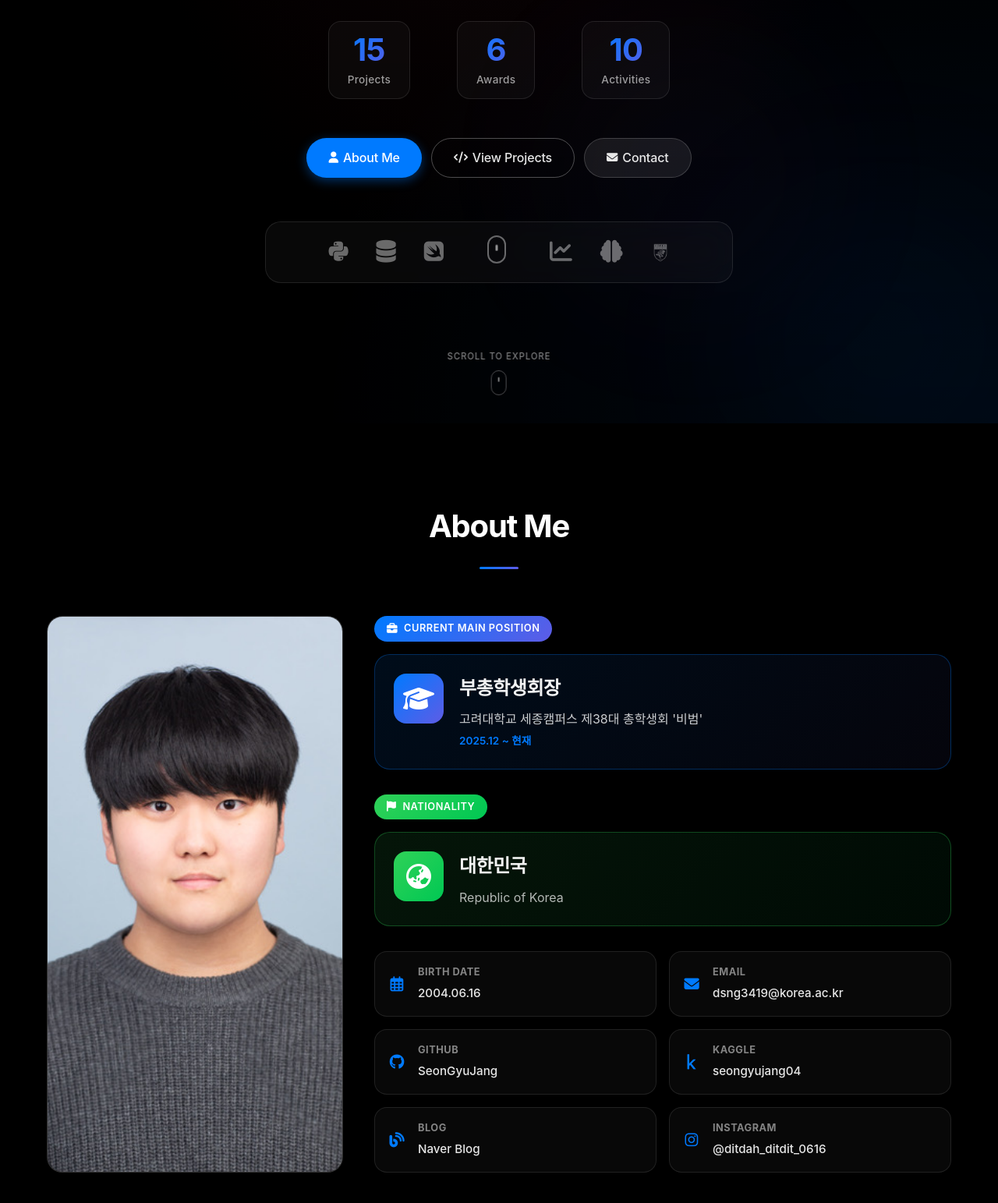
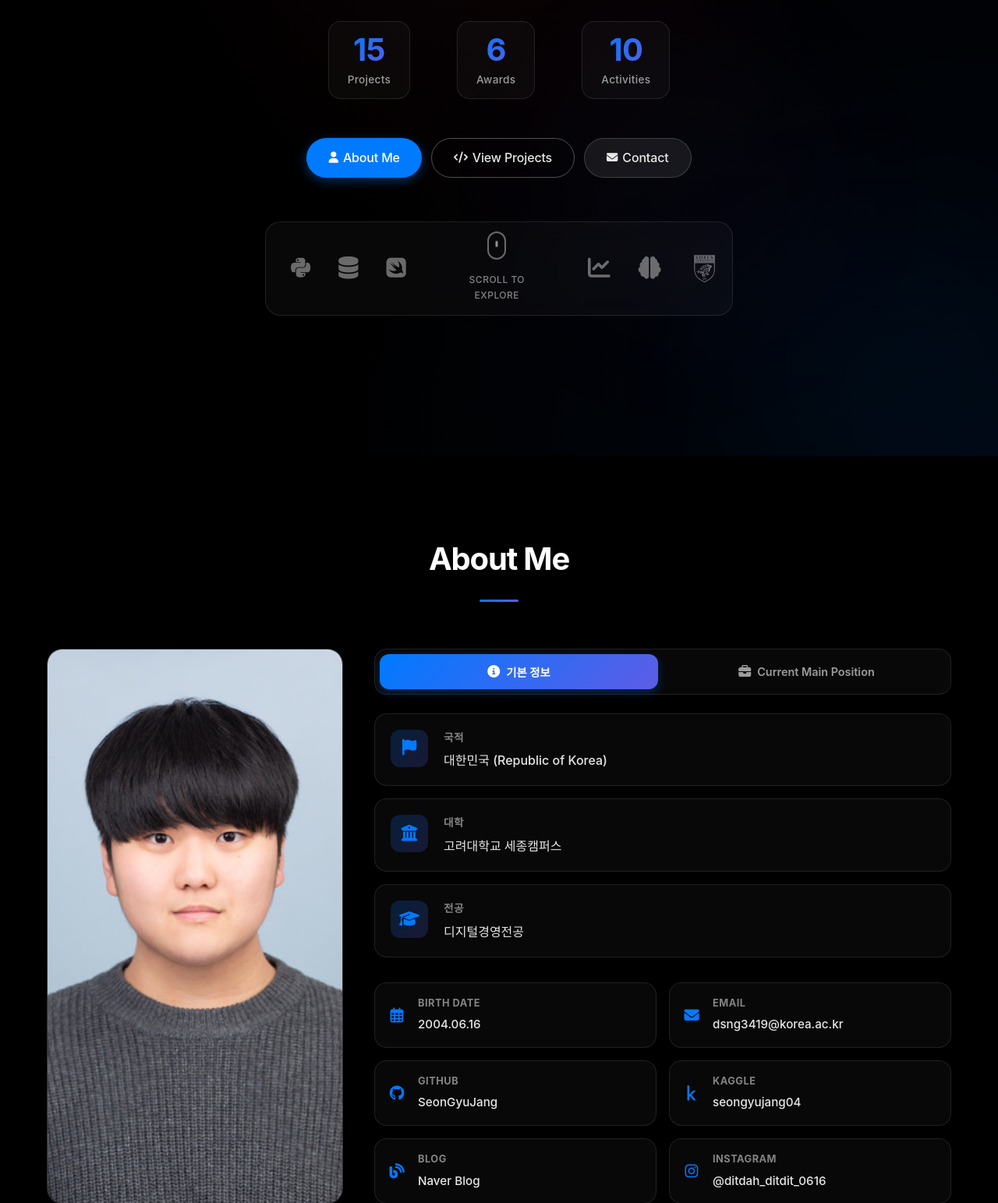
Before and after one commit to SeonGyuJang/portfolio_site, a Flask app: page / in a window 1280 px wide. Shown: the part 489-2032 px from the top of the page at 78% size. Run offline with Flask 3, Linux system fonts and the light colour scheme; some web fonts are replaced.

Commit message:
feat: Add tabbed interface and improve UX in About Me section
- Add "Scroll to Explore" text below mouse scroll animation in tech stack
- Remove duplicate scroll guide at bottom of hero section
- Implement tabbed interface in About Me section with two tabs:
  - 기본 정보: displays nationality, university, major
  - Current Main Position: displays current student council position
- Increase KU logo size from 40px to 55px for better visibility
- Add smooth tab switching animations with fadeIn effect
- Maintain static info-list section (email, GitHub, etc.) below tabs

```diff
--- a/static/css/style.css
+++ b/static/css/style.css
@@ -494,8 +494,8 @@ header {
 
 /* KU Logo */
 .ku-logo {
-    width: 40px;
-    height: 40px;
+    width: 55px;
+    height: 55px;
     object-fit: contain;
     opacity: 0.4;
     transition: all 0.3s cubic-bezier(0.4, 0, 0.2, 1);
@@ -512,8 +512,10 @@ header {
 /* Scroll Mouse Animation in Center */
 .scroll-emoji-container {
     display: flex;
+    flex-direction: column;
     justify-content: center;
     align-items: center;
+    gap: 12px;
     padding: 0 16px;
 }
 .scroll-mouse-icon {
@@ -542,6 +544,13 @@ header {
 @keyframes bounce {
     0%, 100% { transform: translateY(0); }
     50% { transform: translateY(-6px); }
+}
+.scroll-explore-text {
+    font-size: 0.75rem;
+    color: rgba(255, 255, 255, 0.5);
+    font-weight: 500;
+    letter-spacing: 0.5px;
+    text-transform: uppercase;
 }
 
 /* Apple-style Scroll Indicator */
@@ -754,6 +763,121 @@ header {
 .nationality-org {
     font-size: 1rem;
     color: rgba(255, 255, 255, 0.7);
+    line-height: 1.5;
+}
+
+/* Tab Navigation */
+.tab-navigation {
+    display: flex;
+    gap: 12px;
+    margin-bottom: 24px;
+    background: rgba(255, 255, 255, 0.03);
+    padding: 6px;
+    border-radius: 16px;
+    border: 0.5px solid rgba(255, 255, 255, 0.1);
+}
+.tab-button {
+    flex: 1;
+    display: flex;
+    align-items: center;
+    justify-content: center;
+    gap: 8px;
+    padding: 12px 20px;
+    background: transparent;
+    border: none;
+    border-radius: 12px;
+    color: rgba(255, 255, 255, 0.6);
+    font-size: 0.9rem;
+    font-weight: 600;
+    cursor: pointer;
+    transition: all 0.3s cubic-bezier(0.4, 0, 0.2, 1);
+    font-family: 'Pretendard', -apple-system, BlinkMacSystemFont, sans-serif;
+}
+.tab-button:hover {
+    background: rgba(255, 255, 255, 0.05);
+    color: rgba(255, 255, 255, 0.9);
+}
+.tab-button.active {
+    background: linear-gradient(135deg, #007AFF 0%, #5E5CE6 100%);
+    color: white;
+    box-shadow: 0 4px 12px rgba(0, 122, 255, 0.3);
+}
+.tab-button i {
+    font-size: 1rem;
+}
+
+/* Tab Content Wrapper */
+.tab-content-wrapper {
+    margin-bottom: 32px;
+}
+.tab-panel {
+    display: none;
+    animation: fadeIn 0.4s ease-in-out;
+}
+.tab-panel.active {
+    display: block;
+}
+@keyframes fadeIn {
+    from {
+        opacity: 0;
+        transform: translateY(10px);
+    }
+    to {
+        opacity: 1;
+        transform: translateY(0);
+    }
+}
+
+/* Info Card for Basic Info Tab */
+.info-card {
+    display: flex;
+    flex-direction: column;
+    gap: 16px;
+}
+.info-card-item {
+    display: flex;
+    gap: 20px;
+    padding: 20px;
+    background: rgba(255, 255, 255, 0.03);
+    border: 1px solid rgba(255, 255, 255, 0.1);
+    border-radius: 16px;
+    backdrop-filter: blur(10px);
+    transition: all 0.3s cubic-bezier(0.4, 0, 0.2, 1);
+}
+.info-card-item:hover {
+    background: rgba(255, 255, 255, 0.06);
+    transform: translateY(-2px);
+    border-color: rgba(255, 255, 255, 0.2);
+}
+.info-card-icon {
+    width: 48px;
+    height: 48px;
+    background: linear-gradient(135deg, rgba(0, 122, 255, 0.2) 0%, rgba(94, 92, 230, 0.2) 100%);
+    border-radius: 12px;
+    display: flex;
+    align-items: center;
+    justify-content: center;
+    flex-shrink: 0;
+}
+.info-card-icon i {
+    font-size: 1.3rem;
+    color: #007AFF;
+}
+.info-card-content {
+    flex: 1;
+}
+.info-card-content h4 {
+    font-size: 0.85rem;
+    font-weight: 600;
+    color: rgba(255, 255, 255, 0.5);
+    margin-bottom: 6px;
+    text-transform: uppercase;
+    letter-spacing: 0.5px;
+}
+.info-card-content p {
+    font-size: 1rem;
+    font-weight: 500;
+    color: rgba(255, 255, 255, 0.9);
     line-height: 1.5;
 }
 
--- a/static/js/script.js
+++ b/static/js/script.js
@@ -258,3 +258,22 @@ function toggleSkill(card) {
         }, 10);
     }
 }
+
+// 6. Tab Switching Logic for About Me Section
+function switchTab(tabId) {
+    // Remove active class from all tab buttons
+    document.querySelectorAll('.tab-button').forEach(btn => {
+        btn.classList.remove('active');
+    });
+
+    // Remove active class from all tab panels
+    document.querySelectorAll('.tab-panel').forEach(panel => {
+        panel.classList.remove('active');
+    });
+
+    // Add active class to clicked button
+    event.target.closest('.tab-button').classList.add('active');
+
+    // Show the selected tab panel
+    document.getElementById(tabId).classList.add('active');
+}
--- a/templates/index.html
+++ b/templates/index.html
@@ -80,6 +80,7 @@
                     <div class="scroll-mouse-icon">
                         <div class="scroll-wheel-icon"></div>
                     </div>
+                    <span class="scroll-explore-text">Scroll to Explore</span>
                 </div>
 
                 <!-- Right 3 Icons -->
@@ -87,15 +88,6 @@
                     <i class="fas fa-chart-line" title="Data Analysis"></i>
                     <i class="fas fa-brain" title="AI/ML"></i>
                     <img src="/static/images/fab_ku.png" alt="Korea University" class="ku-logo" title="Korea University">
-                </div>
-            </div>
-        </div>
-
-        <div class="scroll-down">
-            <span class="scroll-text">Scroll to Explore</span>
-            <div class="scroll-indicator">
-                <div class="scroll-mouse">
-                    <div class="scroll-wheel"></div>
                 </div>
             </div>
         </div>
@@ -109,12 +101,55 @@
                     <img src="/static/images/profile.jpg" alt="장선규 프로필 사진" class="profile-img">
                 </div>
                 <div class="profile-right">
-                    <!-- Current Position -->
-                    <div class="current-position">
-                        <div class="position-badge">
+                    <!-- Tab Navigation -->
+                    <div class="tab-navigation">
+                        <button class="tab-button active" onclick="switchTab('basic-info')">
+                            <i class="fas fa-info-circle"></i>
+                            <span>기본 정보</span>
+                        </button>
+                        <button class="tab-button" onclick="switchTab('current-position')">
                             <i class="fas fa-briefcase"></i>
                             <span>Current Main Position</span>
+                        </button>
                     </div>
+
+                    <!-- Tab Content -->
+                    <div class="tab-content-wrapper">
+                        <!-- Basic Info Tab -->
+                        <div id="basic-info" class="tab-panel active">
+                            <div class="info-card">
+                                <div class="info-card-item">
+                                    <div class="info-card-icon">
+                                        <i class="fas fa-flag"></i>
+                                    </div>
+                                    <div class="info-card-content">
+                                        <h4>국적</h4>
+                                        <p>대한민국 (Republic of Korea)</p>
+                                    </div>
+                                </div>
+                                <div class="info-card-item">
+                                    <div class="info-card-icon">
+                                        <i class="fas fa-university"></i>
+                                    </div>
+                                    <div class="info-card-content">
+                                        <h4>대학</h4>
+                                        <p>고려대학교 세종캠퍼스</p>
+                                    </div>
+                                </div>
+                                <div class="info-card-item">
+                                    <div class="info-card-icon">
+                                        <i class="fas fa-graduation-cap"></i>
+                                    </div>
+                                    <div class="info-card-content">
+                                        <h4>전공</h4>
+                                        <p>디지털경영전공</p>
+                                    </div>
+                                </div>
+                            </div>
+                        </div>
+
+                        <!-- Current Position Tab -->
+                        <div id="current-position" class="tab-panel">
                             <div class="position-card">
                                 <div class="position-icon">
                                     <i class="fas fa-graduation-cap"></i>
@@ -124,22 +159,6 @@
                                     <p class="position-org">고려대학교 세종캠퍼스 제38대 총학생회 '비범'</p>
                                     <p class="position-period">2025.12 ~ 현재</p>
                                 </div>
-                        </div>
-                    </div>
-
-                    <!-- Nationality Section -->
-                    <div class="nationality-section">
-                        <div class="nationality-badge">
-                            <i class="fas fa-flag"></i>
-                            <span>Nationality</span>
-                        </div>
-                        <div class="nationality-card">
-                            <div class="nationality-icon">
-                                <i class="fas fa-globe-asia"></i>
-                            </div>
-                            <div class="nationality-content">
-                                <h3 class="nationality-title">대한민국</h3>
-                                <p class="nationality-org">Republic of Korea</p>
                             </div>
                         </div>
                     </div>
```
Lines whose indentation alone changed are shown as unchanged.
